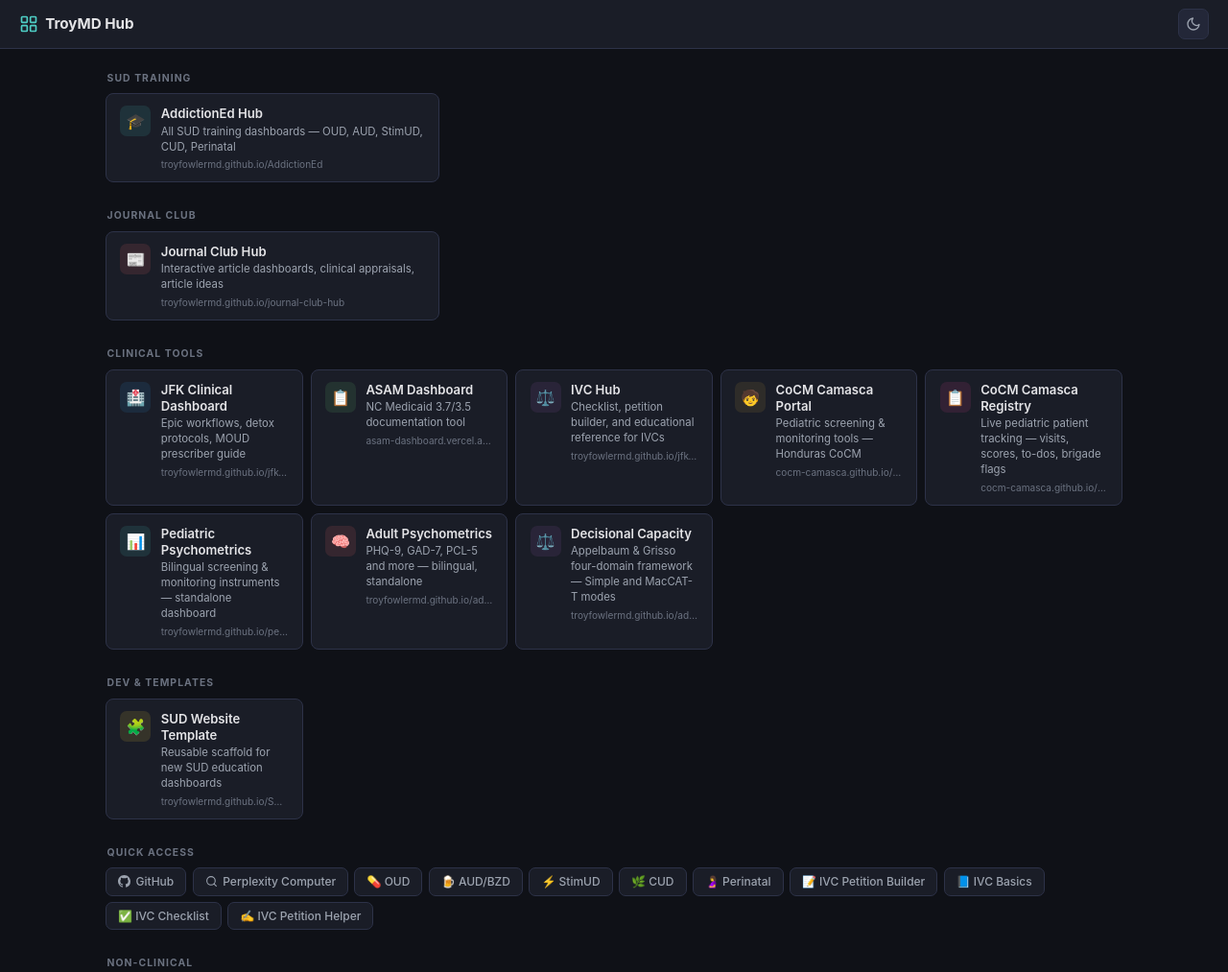
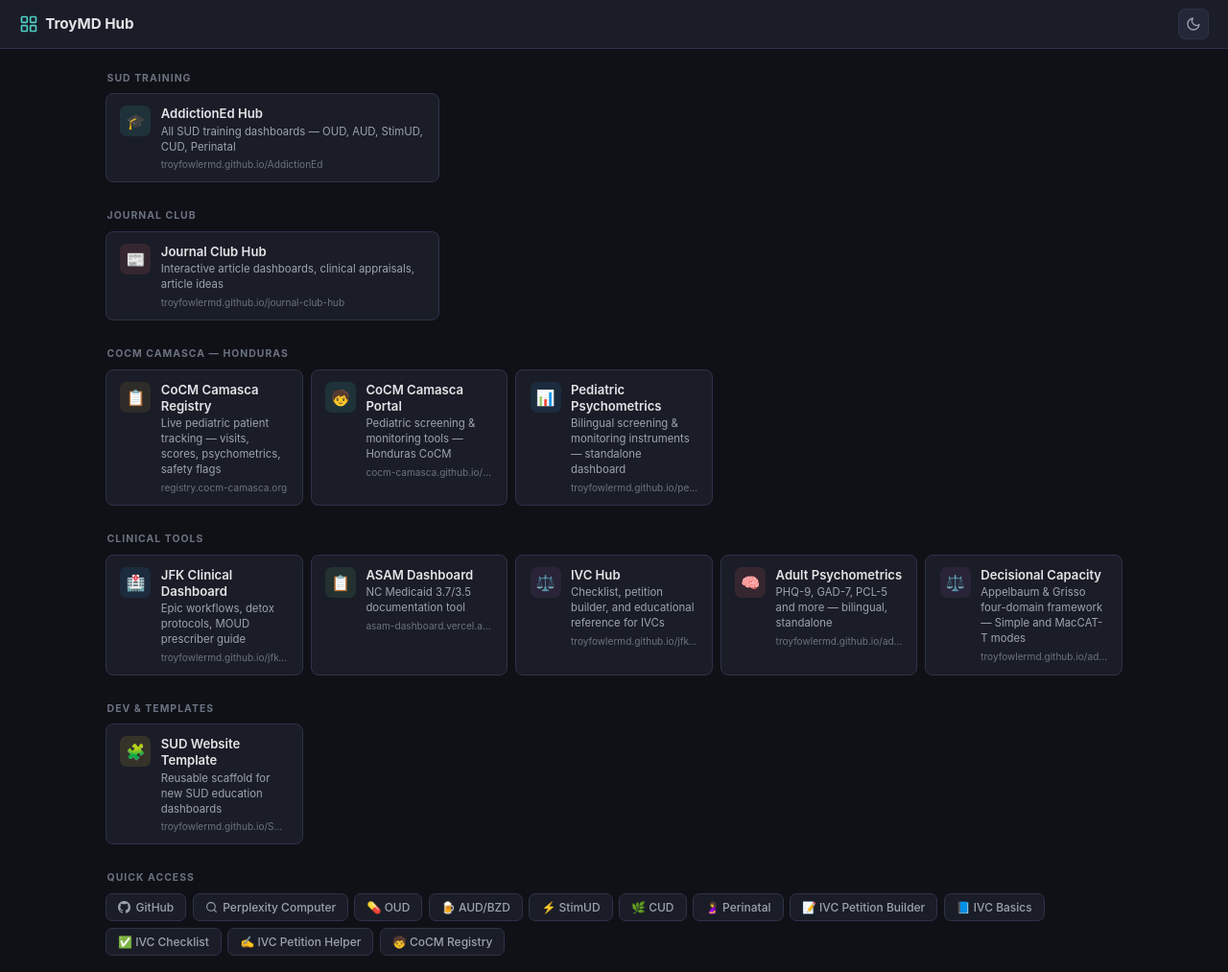
Before and after one commit to TroyFowlerMD/my-dashboard, a plain HTML site: page index.html in a window 1280 px wide. Shown: the top 1013 px of the page at 96% size. Drawn offline with Linux system fonts and the light colour scheme.

Commit message:
feat: CoCM Camasca section + registry.cocm-camasca.org link

```diff
--- a/index.html
+++ b/index.html
@@ -147,6 +147,37 @@
     </div>
   </div>
 
+  <!-- CoCM Camasca -->
+  <div class="section">
+    <div class="section-label">CoCM Camasca — Honduras</div>
+    <div class="grid">
+      <a class="card" data-c="gold" href="https://registry.cocm-camasca.org" target="_blank" rel="noopener">
+        <div class="card-icon">📋</div>
+        <div class="card-body">
+          <div class="card-title">CoCM Camasca Registry</div>
+          <div class="card-desc">Live pediatric patient tracking — visits, scores, psychometrics, safety flags</div>
+          <div class="card-url">registry.cocm-camasca.org</div>
+        </div>
+      </a>
+      <a class="card" data-c="teal" href="https://cocm-camasca.github.io/cocm-pediatrico-honduras/" target="_blank" rel="noopener">
+        <div class="card-icon">🧒</div>
+        <div class="card-body">
+          <div class="card-title">CoCM Camasca Portal</div>
+          <div class="card-desc">Pediatric screening &amp; monitoring tools — Honduras CoCM</div>
+          <div class="card-url">cocm-camasca.github.io/cocm-pediatrico-honduras</div>
+        </div>
+      </a>
+      <a class="card" data-c="blue" href="https://troyfowlermd.github.io/pediatric-psychometrics/" target="_blank" rel="noopener">
+        <div class="card-icon">📊</div>
+        <div class="card-body">
+          <div class="card-title">Pediatric Psychometrics</div>
+          <div class="card-desc">Bilingual screening &amp; monitoring instruments — standalone dashboard</div>
+          <div class="card-url">troyfowlermd.github.io/pediatric-psychometrics</div>
+        </div>
+      </a>
+    </div>
+  </div>
+
   <!-- Clinical Tools -->
   <div class="section">
     <div class="section-label">Clinical Tools</div>
@@ -173,30 +204,6 @@
           <div class="card-title">IVC Hub</div>
           <div class="card-desc">Checklist, petition builder, and educational reference for IVCs</div>
           <div class="card-url">troyfowlermd.github.io/jfk-clinical-dashboard/ivc.html</div>
-        </div>
-      </a>
-      <a class="card" data-c="gold" href="https://cocm-camasca.github.io/cocm-pediatrico-honduras/" target="_blank" rel="noopener">
-        <div class="card-icon">🧒</div>
-        <div class="card-body">
-          <div class="card-title">CoCM Camasca Portal</div>
-          <div class="card-desc">Pediatric screening &amp; monitoring tools — Honduras CoCM</div>
-          <div class="card-url">cocm-camasca.github.io/cocm-pediatrico-honduras</div>
-        </div>
-      </a>
-      <a class="card" data-c="pink" href="https://cocm-camasca.github.io/cocm-pediatrico-honduras/_registro-wip/registro.html" target="_blank" rel="noopener">
-        <div class="card-icon">📋</div>
-        <div class="card-body">
-          <div class="card-title">CoCM Camasca Registry</div>
-          <div class="card-desc">Live pediatric patient tracking — visits, scores, to-dos, brigade flags</div>
-          <div class="card-url">cocm-camasca.github.io/cocm-pediatrico-honduras/_registro-wip/registro.html</div>
-        </div>
-      </a>
-      <a class="card" data-c="teal" href="https://troyfowlermd.github.io/pediatric-psychometrics/" target="_blank" rel="noopener">
-        <div class="card-icon">📊</div>
-        <div class="card-body">
-          <div class="card-title">Pediatric Psychometrics</div>
-          <div class="card-desc">Bilingual screening &amp; monitoring instruments — standalone dashboard</div>
-          <div class="card-url">troyfowlermd.github.io/pediatric-psychometrics</div>
         </div>
       </a>
       <a class="card" data-c="coral" href="https://troyfowlermd.github.io/adult-psychometrics/" target="_blank" rel="noopener">
@@ -253,6 +260,7 @@
     <a class="ql" href="https://troyfowlermd.github.io/ivc-basics/" target="_blank" rel="noopener">📘 IVC Basics</a>
     <a class="ql" href="https://troyfowlermd.github.io/ivc-workflow/" target="_blank" rel="noopener">✅ IVC Checklist</a>
     <a class="ql" href="https://troyfowlermd.github.io/ivc-petition-helper/" target="_blank" rel="noopener">✍️ IVC Petition Helper</a>
+    <a class="ql" href="https://registry.cocm-camasca.org" target="_blank" rel="noopener">🧒 CoCM Registry</a>
   </div>
 
 
```
